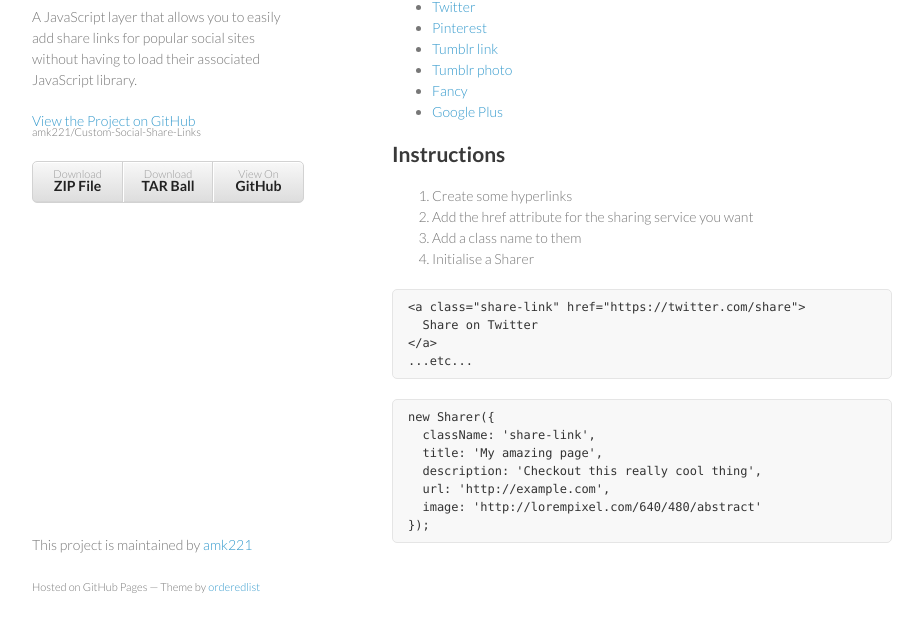
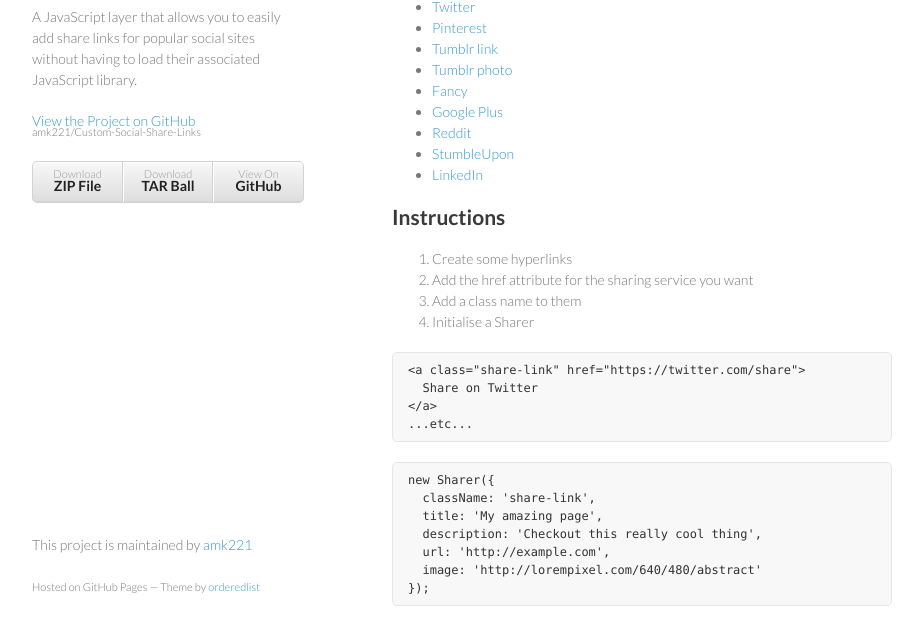
Before and after one commit to amk221/Custom-Social-Share-Links, a plain HTML site: page index.html in a window 1280 px wide. Shown: the part 134-778 px from the top of the page, without its empty margins (178-1101 px from the left). Drawn offline with Linux system fonts and the light colour scheme.

Commit message:
Add more services

```diff
--- a/index.html
+++ b/index.html
@@ -54,6 +54,15 @@
           <li>
             <a class="share-link" href="https://plus.google.com/share">Google Plus</a>
           </li>
+          <li>
+            <a class="share-link" href="http://reddit.com/submit">Reddit</a>
+          </li>
+          <li>
+            <a class="share-link" href="http://stumbleupon.com/submit">StumbleUpon</a>
+          </li>
+          <li>
+            <a class="share-link" href="https://www.linkedin.com/shareArticle">LinkedIn</a>
+          </li>
         </ul>
 
         <h2>Instructions</h2>
--- a/sharer.js
+++ b/sharer.js
@@ -84,6 +84,39 @@ var Sharer = function(options) {
       width: 600,
       height: 600
     }
+  }, {
+    name: 'reddit',
+    url: 'http://reddit.com/submit',
+    params: {
+      url: options.url
+    },
+    options: {
+      width: 670,
+      height: 480
+    }
+  }, {
+    name: 'stumbleUpon',
+    url: 'http://stumbleupon.com/submit',
+    params: {
+      url: options.url
+    },
+    options: {
+      width: 810,
+      height: 560
+    }
+  }, {
+    name: 'linkedIn',
+    url: 'https://www.linkedin.com/shareArticle',
+    params: {
+      url: options.url,
+      summary: options.description,
+      title: options.title,
+      mini: true
+    },
+    options: {
+      width: 600,
+      height: 520
+    }
   }];
 
   var serialize = function(separator, obj, prefix) {
```
